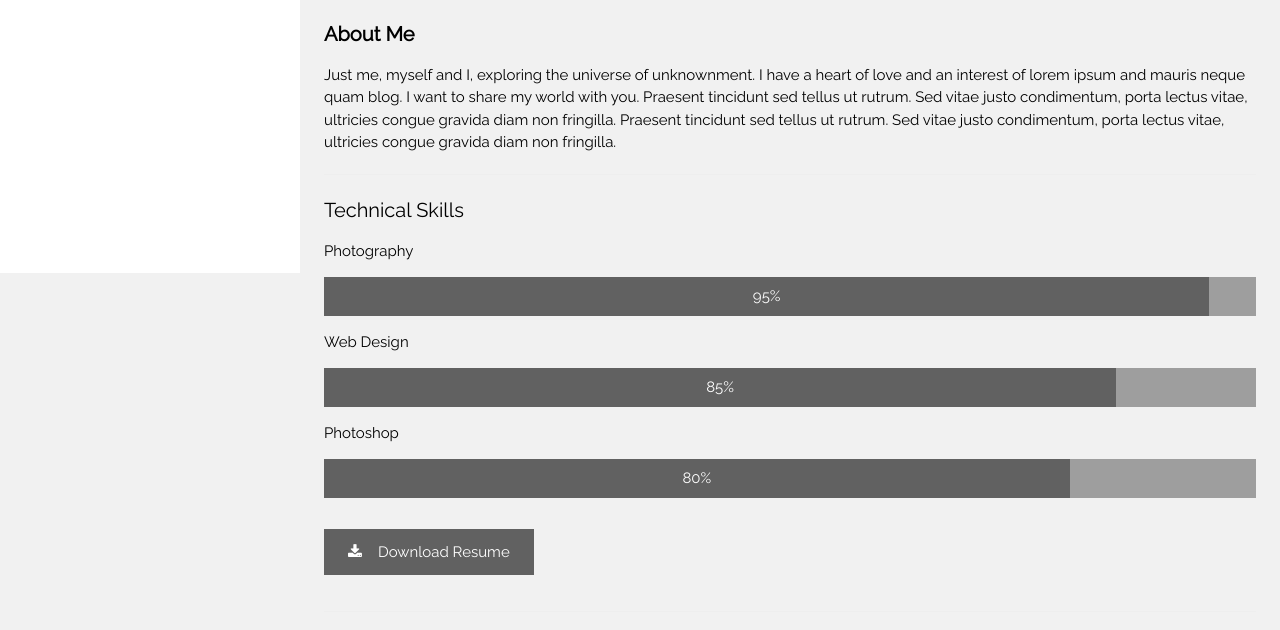
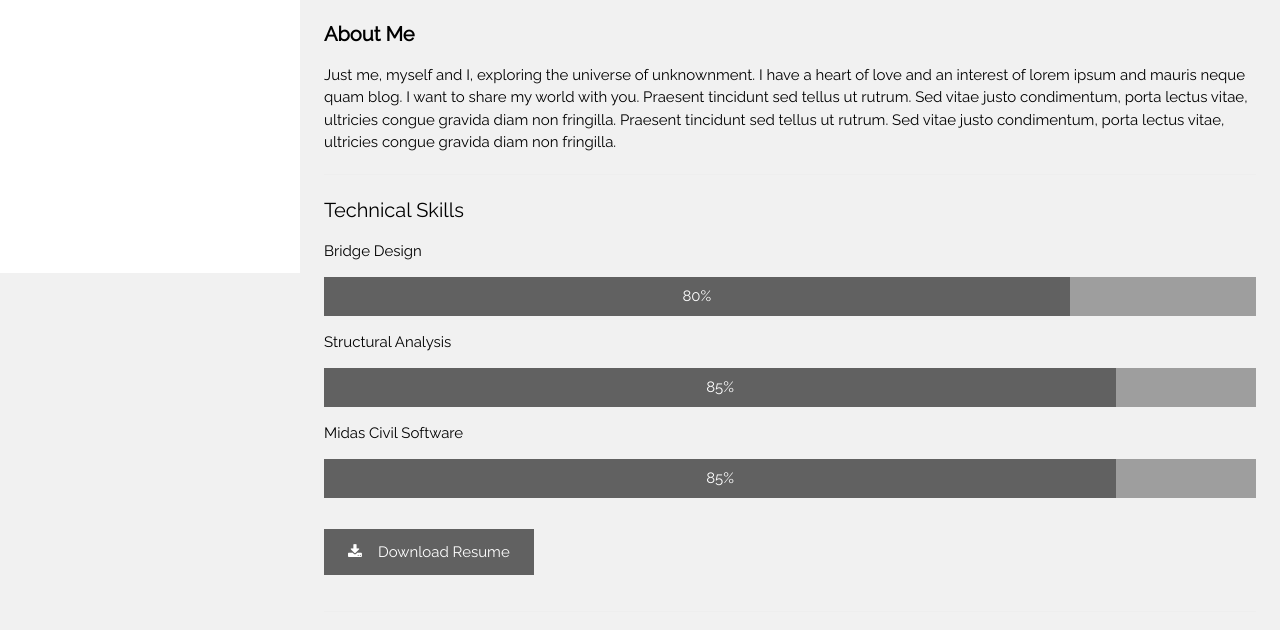
Before and after one commit to ershreekrishna/ershreekrishna.github.io, a plain HTML site: page index.html in a window 1280 px wide. Shown: the part 527-1157 px from the top of the page. Drawn offline with nearby package versions, Linux system fonts and the light colour scheme.

Commit message:
Update index.html

```diff
--- a/index.html
+++ b/index.html
@@ -114,17 +114,17 @@ body,h1,h2,h3,h4,h5,h6 {font-family: "Raleway", sans-serif}
 
     <h4>Technical Skills</h4>
     <!-- Progress bars / Skills -->
-    <p>Photography</p>
+    <p>Bridge Design</p>
     <div class="w3-grey">
-      <div class="w3-container w3-dark-grey w3-padding w3-center" style="width:95%">95%</div>
+      <div class="w3-container w3-dark-grey w3-padding w3-center" style="width:80%">80%</div>
     </div>
-    <p>Web Design</p>
+    <p>Structural Analysis</p>
     <div class="w3-grey">
       <div class="w3-container w3-dark-grey w3-padding w3-center" style="width:85%">85%</div>
     </div>
-    <p>Photoshop</p>
+    <p>Midas Civil Software</p>
     <div class="w3-grey">
-      <div class="w3-container w3-dark-grey w3-padding w3-center" style="width:80%">80%</div>
+      <div class="w3-container w3-dark-grey w3-padding w3-center" style="width:85%">85%</div>
     </div>
     <p>
       <button class="w3-button w3-dark-grey w3-padding-large w3-margin-top w3-margin-bottom">
```
